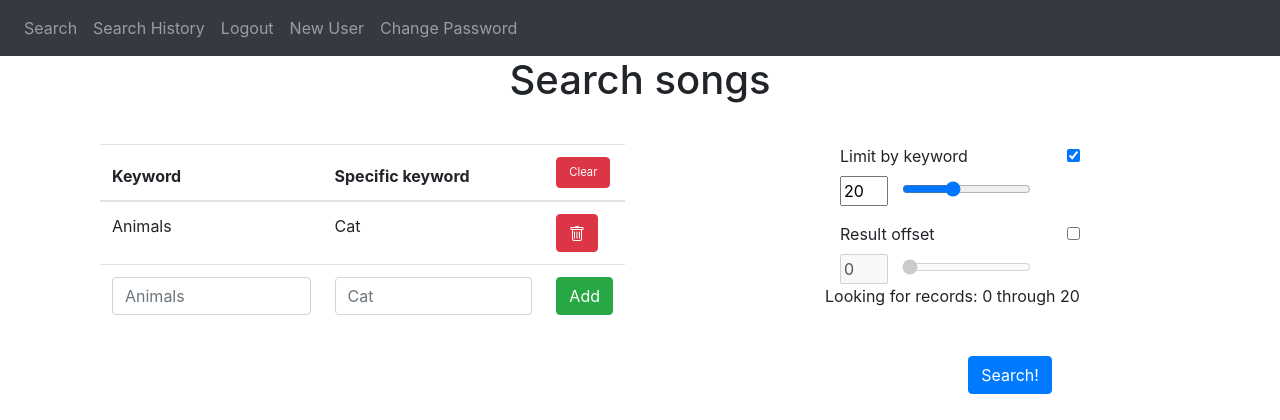
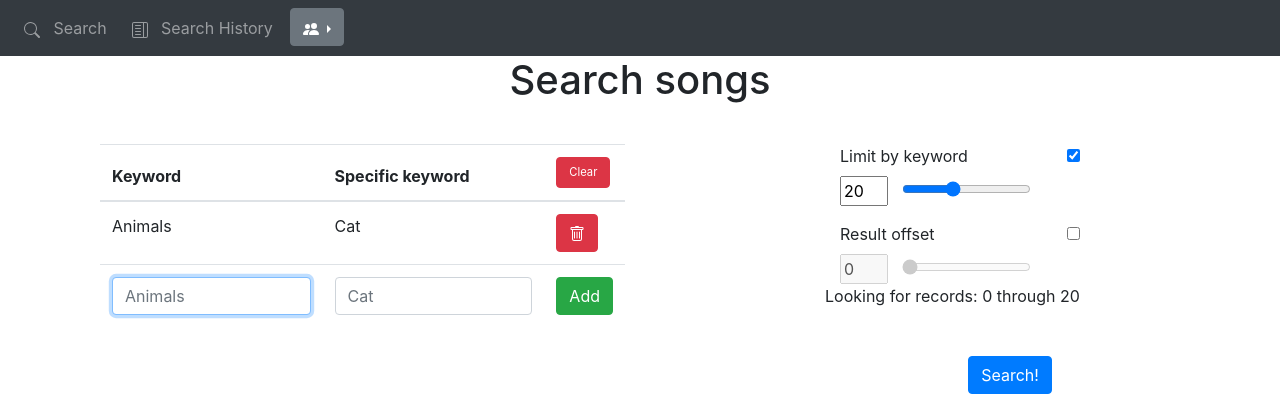
Before and after one commit to faucac/song_search, a Flask app: page / in a window 1280 px wide. Shown: the top 420 px of the page. Run offline with Flask 2, Linux system fonts and the light colour scheme; a user stored in the database is signed in; some libraries are stand-ins or nearby versions.

Commit message:
frontend corrections

```diff
--- a/sd_app/templates/base.html
+++ b/sd_app/templates/base.html
@@ -27,11 +27,31 @@
       <div class="collapse navbar-collapse" id="navbar">
         <div class="navbar-nav">
           {% if user.is_authenticated %}
-          <a class="nav-item nav-link" id="search" href="/search">Search</a>
-          <a class="nav-item nav-link" id="history" href="/history">Search History</a>
-          <a class="nav-item nav-link" id="logout" href="/logout">Logout</a>
-          <a class="nav-item nav-link" id="logout" href="/sign-up">New User</a>
-          <a class="nav-item nav-link" id="settings" href="/change_password">Change Password</a>
+          <a class="nav-item nav-link" id="search" href="/search">
+            <svg xmlns="http://www.w3.org/2000/svg" width="16" height="16" fill="currentColor" class="bi bi-search" viewBox="0 0 16 16">
+              <path d="M11.742 10.344a6.5 6.5 0 1 0-1.397 1.398h-.001c.03.04.062.078.098.115l3.85 3.85a1 1 0 0 0 1.415-1.414l-3.85-3.85a1.007 1.007 0 0 0-.115-.1zM12 6.5a5.5 5.5 0 1 1-11 0 5.5 5.5 0 0 1 11 0z"/>
+            </svg>
+            &nbsp Search &nbsp
+          </a>
+          <a class="nav-item nav-link" id="history" href="/history">
+            <svg xmlns="http://www.w3.org/2000/svg" width="16" height="16" fill="currentColor" class="bi bi-layout-text-sidebar" viewBox="0 0 16 16">
+              <path d="M3.5 3a.5.5 0 0 0 0 1h5a.5.5 0 0 0 0-1h-5zm0 3a.5.5 0 0 0 0 1h5a.5.5 0 0 0 0-1h-5zM3 9.5a.5.5 0 0 1 .5-.5h5a.5.5 0 0 1 0 1h-5a.5.5 0 0 1-.5-.5zm.5 2.5a.5.5 0 0 0 0 1h5a.5.5 0 0 0 0-1h-5z"/>
+              <path d="M0 2a2 2 0 0 1 2-2h12a2 2 0 0 1 2 2v12a2 2 0 0 1-2 2H2a2 2 0 0 1-2-2V2zm12-1v14h2a1 1 0 0 0 1-1V2a1 1 0 0 0-1-1h-2zm-1 0H2a1 1 0 0 0-1 1v12a1 1 0 0 0 1 1h9V1z"/>
+            </svg>
+            &nbsp Search History &nbsp
+          </a>
+          <div class="dropdown dropright">
+            <button class="btn btn-secondary dropdown-toggle" type="button" id="dropdownMenuButton" data-toggle="dropdown" aria-haspopup="true" aria-expanded="false">
+              <svg xmlns="http://www.w3.org/2000/svg" width="16" height="16" fill="currentColor" class="bi bi-people-fill" viewBox="0 0 16 16">
+                <path d="M7 14s-1 0-1-1 1-4 5-4 5 3 5 4-1 1-1 1H7Zm4-6a3 3 0 1 0 0-6 3 3 0 0 0 0 6Zm-5.784 6A2.238 2.238 0 0 1 5 13c0-1.355.68-2.75 1.936-3.72A6.325 6.325 0 0 0 5 9c-4 0-5 3-5 4s1 1 1 1h4.216ZM4.5 8a2.5 2.5 0 1 0 0-5 2.5 2.5 0 0 0 0 5Z"/>
+              </svg>
+            </button>
+            <div class="dropdown-menu" aria-labelledby="dropdownMenuButton">
+              <a class="dropdown-item" href="/sign-up">New User</a>
+              <a class="dropdown-item" href="/change_password">Change Password</a>
+              <a class="dropdown-item" href="/logout">Logout</a>
+            </div>
+          </div>
           {% endif %}
         </div>
       </div>
--- a/sd_app/templates/search.html
+++ b/sd_app/templates/search.html
@@ -41,6 +41,7 @@
             <td>
               <div class="form-group">
                 <input
+                  autofocus
                   type="text"
                   class="form-control"
                   id="keyword"
--- a/sd_app/views.py
+++ b/sd_app/views.py
@@ -32,12 +32,19 @@ def read_data():
     return pd.read_csv(input_path,names=['keyword', 'sp_keyword']).applymap(str)
 
 def add_row(input_data, new_row):
+    def check_kw(kw):
+        flag = False
+        if kw is None or kw == '': flag = True
+        return flag
+
     #check n of columns
     if len(input_data.columns.values) != 2:
         return False, input_data, "An error ocurred. Try again."
     #check duplicates
     if input_data[(input_data.keyword == new_row['keyword']) & (input_data.sp_keyword == new_row['sp_keyword'])].shape[0] != 0:
         return False, input_data, "Keyword combination already exists."
+    elif check_kw(new_row['keyword']) or check_kw(new_row['sp_keyword']):
+        return False, input_data, "Keywords cannot be empty strings."
     else:
         input_data = pd.concat([input_data, pd.DataFrame(new_row, index=[1])], ignore_index=True)
         return True, input_data, 'Keyword added.'
@@ -103,31 +110,32 @@ def search():
                 if offset < 0 or limit_st < -1:
                     flash("Limits must be positive integer numbers. If you don't want to limit or offset the results, uncheck the checkbox", category='error')
                 else:
-                    input_data = read_data()
-                    time_to_complete = 20*limit_st*len(set(input_data['keyword'].values))
+                    if not flag_bkg.is_set():
 
-                    new_search = Search(            #Create search without file path
-                        user = current_user.username,
-                        keywords = input_data.to_json(),
-                        csv_path = "In progress"
-                    )
-                    db.session.add(new_search)
-                    db.session.commit()
-                    search_id = new_search.id
-                    print(search_id)
-                    thread = threading.Thread(target = background_search, kwargs={
-                        'local_app':app,
-                        'local_db': db,
-                        'input_data':input_data,
-                        'limit':limit_st,
-                        'offset':offset,
-                        'search_id':search_id,
-                        'Search': Search
-                    })
+                        input_data = read_data()
+                        time_to_complete = 20*limit_st*len(set(input_data['keyword'].values))
 
-                    if not flag_bkg.is_set():
+                        new_search = Search(            #Create search without file path
+                            user = current_user.username,
+                            keywords = input_data.to_json(),
+                            csv_path = "In progress"
+                        )
+                        db.session.add(new_search)
+                        db.session.commit()
+                        search_id = new_search.id
+                        print(search_id)
+                        thread = threading.Thread(target = background_search, kwargs={
+                            'local_app':app,
+                            'local_db': db,
+                            'input_data':input_data,
+                            'limit':limit_st,
+                            'offset':offset,
+                            'search_id':search_id,
+                            'Search': Search
+                        })
+
                         thread.start()
-                        flash(f'Search running in background. Check the search history in about {int(time_to_complete/60)+1} minutes for the download link.', category='success')
+                        flash(f'Search running in background. Check the search history in about {int(time_to_complete/60)+1} minutes for the download link. Do not close this tab.', category='success')
                     else:
                         flash("There's another search running in the background. Try again in a few minutes. Check the search history for completion", category='error')
 
```
